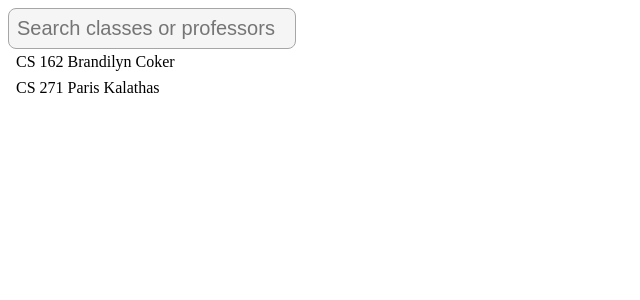
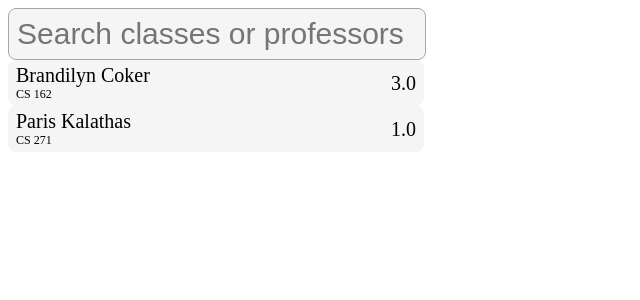
Before and after one commit to OSU-App-Club/OSUReviews, a Next.js app: page / in a window 1280 px wide. Shown: the top 300 px of the page, without its empty margins (0-640 px from the left). Built offline with nearby package versions, Linux system fonts and the light colour scheme.

Commit message:
Styled searchbox

```diff
--- a/components/Searchbox/Searchbox.css
+++ b/components/Searchbox/Searchbox.css
@@ -1,10 +1,10 @@
 .searchbox {
-    font-size: 20px;
+    font-size: 30px;
     padding: 8px;
     background: #f5f5f5;
     border-radius: 8px;
     border: 1px solid rgb(166, 166, 166) !important;
-    width: 270px;
+    width: 400px;
 }
 
 .searchResultParent {
@@ -12,10 +12,34 @@
       flex-direction: column;
 }
 
+.searchResult:hover {
+    background: #d8d8d8;
+}
+
 .searchResult {
-    background: '#f5f5f5';
-    width: 300;
-    border-radius: 8;
+    display: flex;
+    font-size: 20px;
+    background: #f5f5f5;
+    width: 400px;
+    border-radius: 8px;
     padding: 4px 8px;
     cursor: pointer;
 }
+
+.searchResultColumn {
+    display: flex;
+    flex-direction: column;
+}
+
+.searchResultProfessor {
+    font-weight: 700px;
+}
+
+.searchResultName {
+    font-size: 12px;
+}
+
+.searchResultRating {
+    margin-left: auto;
+    align-self: center;
+}
--- a/components/Searchbox/Searchbox.js
+++ b/components/Searchbox/Searchbox.js
@@ -5,12 +5,14 @@ export default function index() {
 
     const data = [
         {
-            title: 'CS 162',
-            professor: 'Brandilyn Coker'
+            name: 'CS 162',
+            professor: 'Brandilyn Coker',
+            rating: '3.0'
         },
         {
-            title: 'CS 271',
-            professor: 'Paris Kalathas'
+            name: 'CS 271',
+            professor: 'Paris Kalathas',
+            rating: '1.0'
         }
     ];
 
@@ -20,7 +22,11 @@ export default function index() {
         <div className="searchResultParent">
             {data.map((data) =>
             <div className="searchResult">
-                {data.title} {data.professor}
+                <div className="searchResultColumn">
+                    <div className="searchResultProfessor">{data.professor}</div>
+                    <div className="searchResultName">{data.name}</div>
+                </div>
+                <div className="searchResultRating">{data.rating}</div>
             </div>
             )}
         </div>
```
